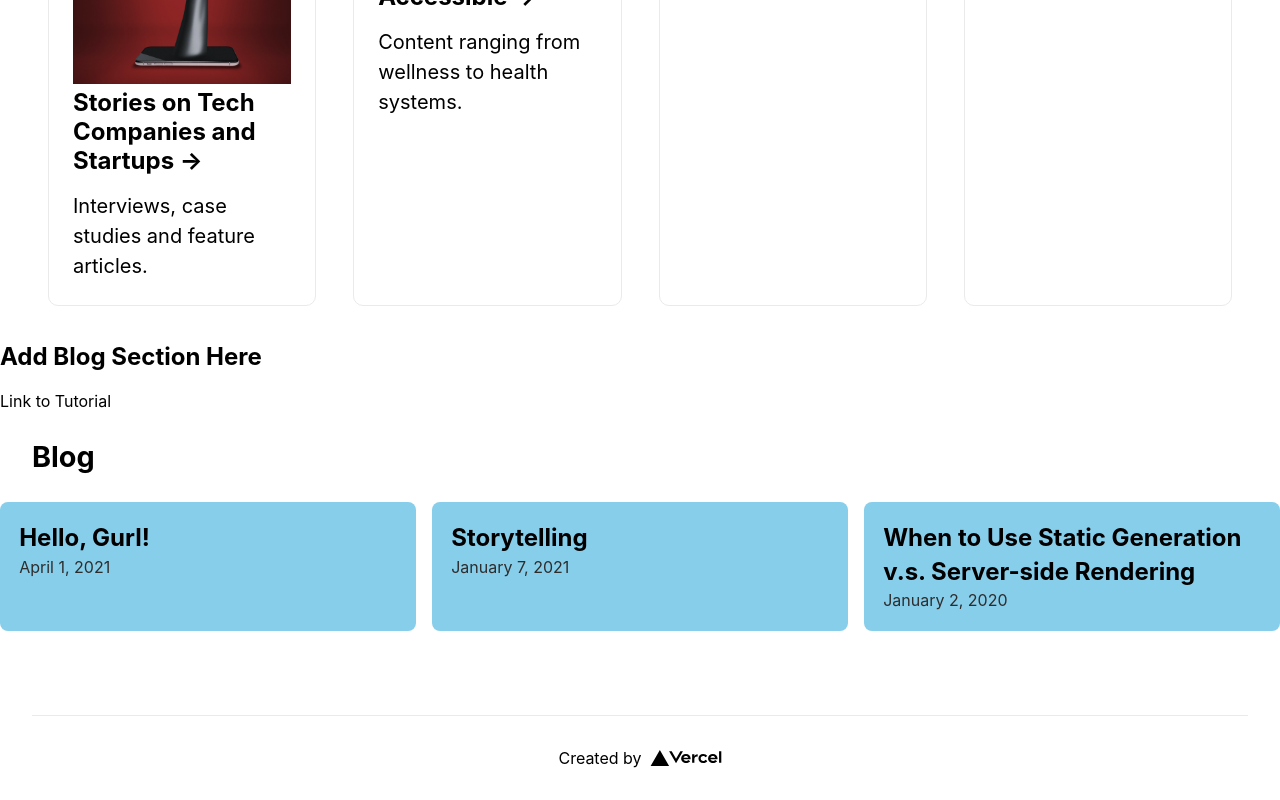
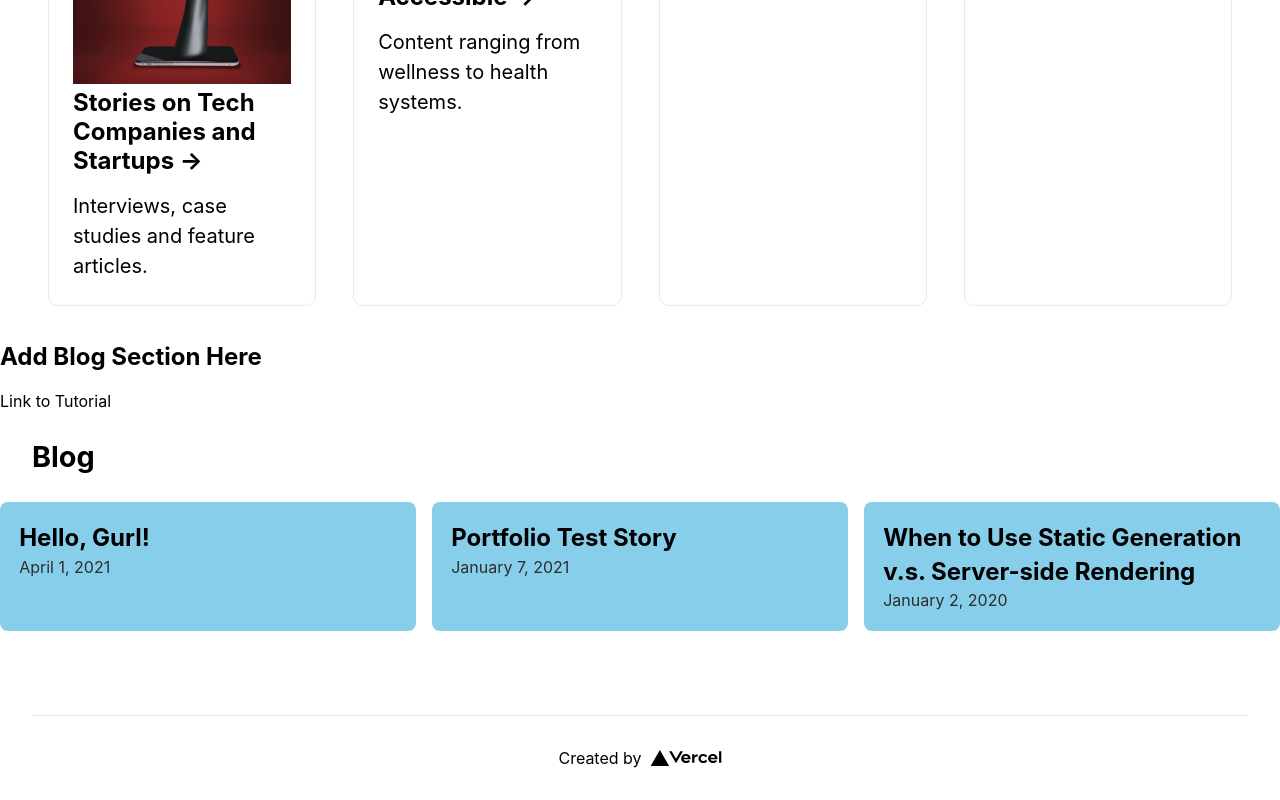
Before and after one commit to cml815/about-me, a Next.js app: page / in a window 1280 px wide. Shown: the part 802-1602 px from the top of the page. Built offline with nearby package versions, Linux system fonts and the light colour scheme.

Commit message:
images for mdx

```diff
--- a/posts/ssg-ssr.md
+++ b/posts/ssg-ssr.md
@@ -5,7 +5,7 @@ date: '2020-01-02'
 
 ![sample1](../../images/one.jpg)
 
-<img src="../../images/unsample2.jpg" title="title" alt="alt text" style=width:200px;/>
+
 
 We recommend using **Static Generation** (with and without data) whenever possible because your page can be built once and served by CDN, which makes it much faster than having a server render the page on every request.
 
--- a/posts/tech-stories.mdx
+++ b/posts/tech-stories.mdx
@@ -1,5 +1,5 @@
 ---
-title: 'Storytelling'
+title: 'Portfolio Test Story'
 date: '2021-01-07'
 ---
 
```
Also changed, not shown: 1 other file (tests, documents, lock files or other folders).
